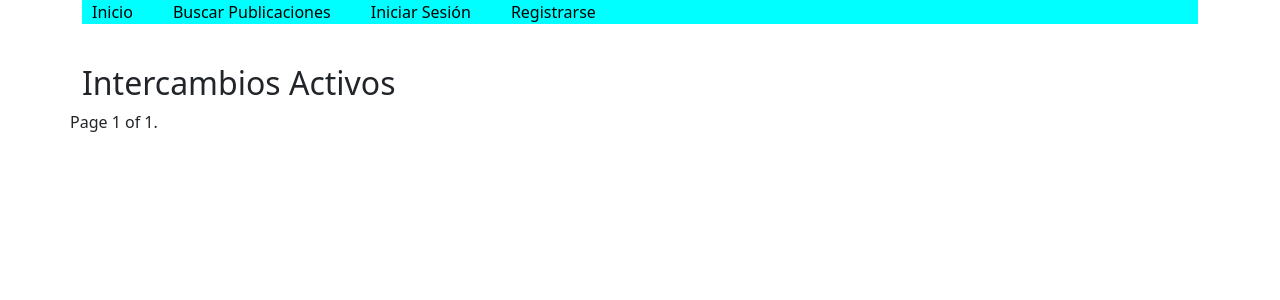
After one commit to agustina-soto/marDeIntercambios, a Django app: page /intercambios/ver_intercambios_activos/ in a window 1280 px wide. The commit adds this page. Shown: the top 300 px of the page. Run offline with Django 5.2, Linux system fonts and the light colour scheme; data that the repository does not hold is empty.

Commit message:
Agrego panel de intercambios activos con logica para finalizar y anular intercambios

```diff
--- a/Aplicaciones/Intercambios/urls.py
+++ b/Aplicaciones/Intercambios/urls.py
@@ -1,7 +1,11 @@
 from django.urls import path
 
-from .views import ver_historial_intercambios;
+from .views import ver_intercambios_activos;
+from .views import finalizar_intercambio;
+from .views import anular_finalizacion_intercambio;
 
 urlpatterns = [
-    path('ver_historial_intercambios/', ver_historial_intercambios, name='ver_historial_intercambios'),
+    path('ver_intercambios_activos/', ver_intercambios_activos, name='ver_intercambios_activos'),
+    path('finalizar_intercambio/<int:publicacion_id>/', finalizar_intercambio, name='finalizar_intercambio'),
+    path('anular_finalizacion_intercambio/<int:publicacion_id>/', anular_finalizacion_intercambio, name='anular_finalizacion_intercambio'),
 ]
--- a/Aplicaciones/Intercambios/views.py
+++ b/Aplicaciones/Intercambios/views.py
@@ -1,6 +1,77 @@
-from django.shortcuts import render
+from datetime import timedelta
+from django.contrib import messages
+from django.shortcuts import render, redirect
+from django.core.paginator import Paginator
+from django.utils import timezone
+from Aplicaciones.Modelos.models import Publicacion, Intercambios
+
+from django.http import HttpResponse
+
 
 # Create your views here.
-def ver_historial_intercambios(request):
+def ver_intercambios_activos(request):
 
-    return render(request, 'Intercambios/ver_historial_intercambios.html')
+    dataPublicaciones = Publicacion.objects.filter(oferta_aceptada_id__isnull=False);
+
+    resultados_paginados = Paginator(dataPublicaciones, 10)
+
+    if (request.GET.get("page")):
+        page_number = request.GET.get("page")
+        page_obj = resultados_paginados.get_page(page_number)
+    else:
+        page_obj = resultados_paginados.get_page(1)
+
+
+    return render(request, 'Intercambios/ver_intercambios_activos.html', { "publicaciones": page_obj});
+
+def finalizar_intercambio (request, publicacion_id):
+
+    pub_instance = Publicacion.objects.get(id=publicacion_id)
+
+    interc_instance = Intercambios.objects.filter(publicacion=publicacion_id)
+
+
+    if(not interc_instance):
+        Intercambios.objects.create(publicacion=pub_instance)
+    else:
+        intercambio = interc_instance[0]
+        if (intercambio.estado == "aceptado"):
+            messages.error(request, 'El intercambio ya está aceptado')
+            return redirect("/intercambios/ver_intercambios_activos")
+
+        intercambio.estado = "aceptado"
+        intercambio.fecha_aceptacion = timezone.now()
+        intercambio.save()
+
+    messages.success(request, 'El intercambio fue aceptado correctametente!')
+    return redirect("/intercambios/ver_intercambios_activos")
+
+
+# El método anula la finalización del intercambio siempre y cuando, no hayan pasado más de 3 días de la fecha de aceptación inicial
+def anular_finalizacion_intercambio (request, publicacion_id):
+
+    intercambio_instance = Intercambios.objects.filter(publicacion_id=publicacion_id)
+
+    if(not intercambio_instance):
+        messages.error(request, 'Intercambio inexistente')
+        return redirect("/intercambios/ver_intercambios_activos")
+    else:
+        intercambio = intercambio_instance[0]
+        if (intercambio.estado != "aceptado"):
+            messages.error(request, 'El intercambio ya está en pendiente')
+            return redirect("/intercambios/ver_intercambios_activos")
+
+    # Aquí se verifica que se cumpla la validación, dias no debe ser mayor a 3 para poder anular la finalización.
+        ahora = timezone.now()
+        fecha_aceptacion = intercambio.fecha_aceptacion
+        tiempo_restante = (ahora - fecha_aceptacion)
+        dias = tiempo_restante.days
+
+        if (dias > 3):
+            messages.error(request, 'No podemos anular el intercambio pues ya pasaron más de 72hs')
+        else:
+            intercambio.estado = "pendiente";
+            intercambio.fecha_aceptacion = None;
+            intercambio.save()
+            messages.success(request, 'El intercambio fue anulado correctametente!')
+        return redirect("/intercambios/ver_intercambios_activos")
--- a/Aplicaciones/Modelos/estados.py
+++ b/Aplicaciones/Modelos/estados.py
@@ -9,3 +9,9 @@ ESTADO_OFERTA = [
         ('aceptada', 'Aceptada'),
         ('rechazada', 'Rechazada'),
     ]
+
+ESTADO_INTERCAMBIO = [
+        ('pendiente', 'Pendiente'),
+        ('aceptado', 'Aceptado'),
+        ('rechazado', 'Rechazado'),
+    ]
--- /dev/null
+++ b/templates/Intercambios/ver_intercambios_activos.html
@@ -0,0 +1,42 @@
+{% extends "base.html" %}
+{% block content %}
+
+<h2>Intercambios Activos</h2>
+{% for pub in publicaciones %}
+<div class="card my-3 p-3">
+    <div>
+            <p>Título: {{pub.titulo}}</p>
+            <p>Año: {{pub.anio}}</p>
+            <p>Tipo: {{pub.tipo_embarcacion}}</p>
+            <p>Precio: ${{pub.precio_minimo}}</p>
+        </a>
+    </div>
+    <div class="mt-5 d-flex flex-column align-items-end">
+        <a id="" class="w-25 btn btn-success" href="/intercambios/finalizar_intercambio/{{pub.id}}">Finalizar Intercambio</a>
+        <a id="" class="w-25 btn btn-danger" href="/intercambios/anular_finalizacion_intercambio/{{pub.id}}">Anular Finalizar Intercambio</a>
+
+    </div>
+</div>
+<hr>
+
+{% endfor %}
+
+<div class="pagination">
+    <span class="step-links">
+        {% if publicaciones.has_previous %}
+        <!-- <a href="?buscar={{busqueda}}&page=1">&laquo; first</a> -->
+        <a href="?buscar={{busqueda}}&page={{ publicaciones.previous_page_number }}">Ver página anterior</a>
+        {% endif %}
+
+        <span class="current">
+            Page {{ publicaciones.number }} of {{ publicaciones.paginator.num_pages }}.
+        </span>
+
+        {% if publicaciones.has_next %}
+        <a href="?buscar={{busqueda}}&page={{ publicaciones.next_page_number }}">Ver más publicaciones</a>
+        <!-- <a href="?buscar={{busqueda}}&page={{ publicaciones.paginator.num_pages }}">last &raquo;</a> -->
+        {% endif %}
+    </span>
+</div>
+
+{% endblock %}
--- a/templates/base.html
+++ b/templates/base.html
@@ -22,7 +22,7 @@
                     <li><a href="/autenticacion/logout/">Cerrar Serión</a></li>
                     {% if user.is_superuser %}
                     <li><a href="/publicacion/ver_publicaciones_para_validar/">Publicaciones a Validar</a></li>
-                    <li><a href="/intercambios/ver_historial_intercambios">Historial de Intercambios</a></li>
+                    <li><a href="/intercambios/ver_intercambios_activos">Historial de Intercambios</a></li>
                     {% endif %}
                 {% else %}
                     <li><a href="/autenticacion/login/">Iniciar Sesión</a></li>
```
Also changed, not shown: Aplicaciones/Modelos/models.py (+5 -7 lines), templates/Intercambios/ver_historial_intercambios.html (deleted, +0 -7 lines), Aplicaciones/Modelos/migrations/0007_intercambios.py (added).
